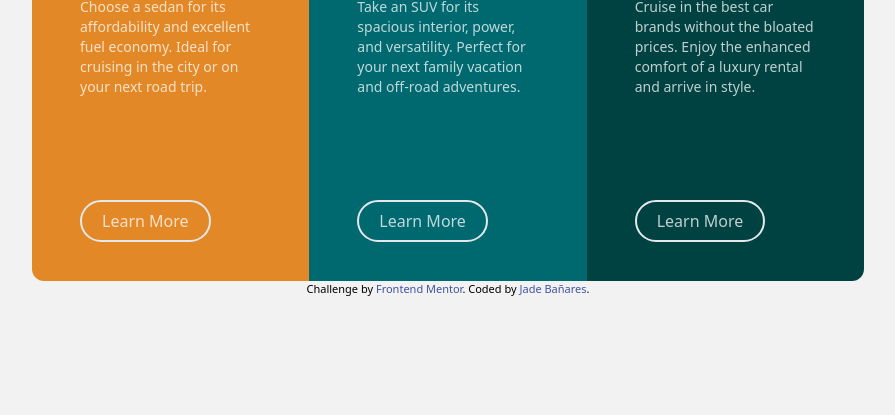
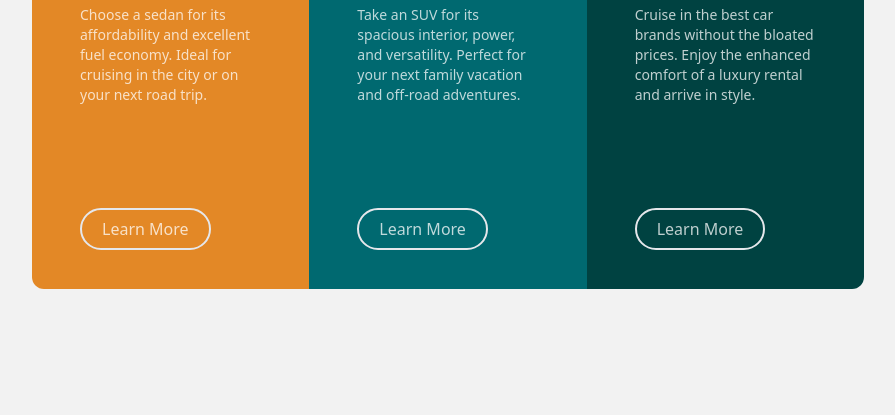
Before and after one commit to jade-arinal-banares/three-column-preview-card, a website: page index.html in a window 1280 px wide. Shown: the part 385-800 px from the top of the page, without its empty margins (192-1087 px from the left). Drawn offline with Linux system fonts and the light colour scheme.

```diff
--- a/index.html
+++ b/index.html
@@ -11,6 +11,7 @@
       href="https://fonts.googleapis.com/css2?family=Big+Shoulders+Display:wght@700&display=swap"
       rel="stylesheet"
     />
+    <link rel="stylesheet" href="css/main.css" />
     <link
       rel="icon"
       type="image/png"
@@ -107,12 +108,12 @@
         </div>
       </div>
     </div>
-
+    <!--
     <footer class="attribution">
       Challenge by
       <a href="https://www.frontendmentor.io?ref=challenge" target="_blank"
         >Frontend Mentor</a
       >. Coded by <a href="#">Jade Bañares</a>.
-    </footer>
+    </footer> -->
   </body>
 </html>
```
